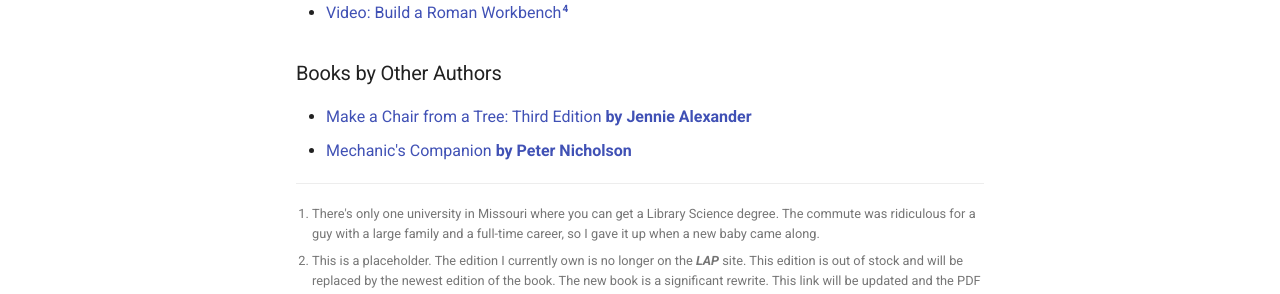
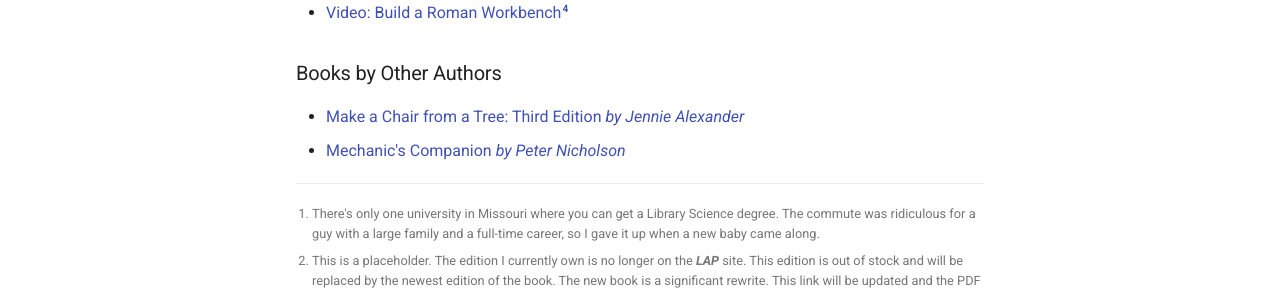
Before and after one commit to EuclidsToolworks/substack-automation, an MkDocs documentation site: the page built from docs/library.md, in a window 1280 px wide and 900 px high, scrolled down 840 px. Shown: the part 377-671 px from the top of the window. Built offline with MkDocs 1.6.1 and Material for MkDocs 9.7.7, drawn with Linux system fonts in a browser that asks for light colours.

```diff
--- a/docs/library.md
+++ b/docs/library.md
@@ -37,8 +37,8 @@ Chris Schwarz offers free downloads of all of his books in PDF format. All of th
 
 ### Books by Other Authors
 
-- [Make a Chair from a Tree: Third Edition **by Jennie Alexander**](https://lostartpress.com/products/make-a-chair-from-a-tree)
-- [Mechanic's Companion **by Peter Nicholson**](https://lostartpress.com/products/mechanics-companion?_pos=1&_psq=+Mechanics&_ss=e&_v=1.0)
+- [Make a Chair from a Tree: Third Edition *by Jennie Alexander*](https://lostartpress.com/products/make-a-chair-from-a-tree)
+- [Mechanic's Companion *by Peter Nicholson*](https://lostartpress.com/products/mechanics-companion?_pos=1&_psq=+Mechanics&_ss=e&_v=1.0)
 
 [^1]: There's only one university in Missouri where you can get a Library Science degree. The commute was ridiculous for a guy with a large family and a full-time career, so I gave it up when a new baby came along.
 
```
